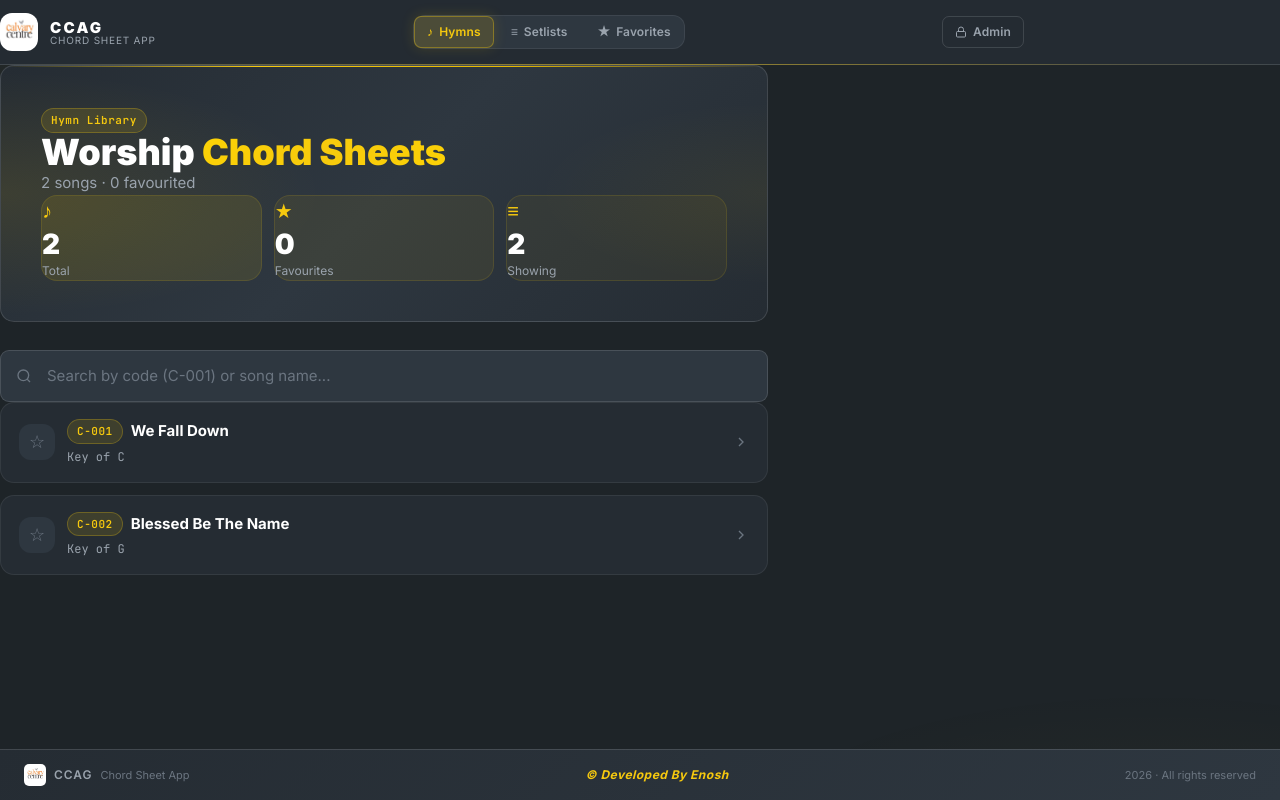
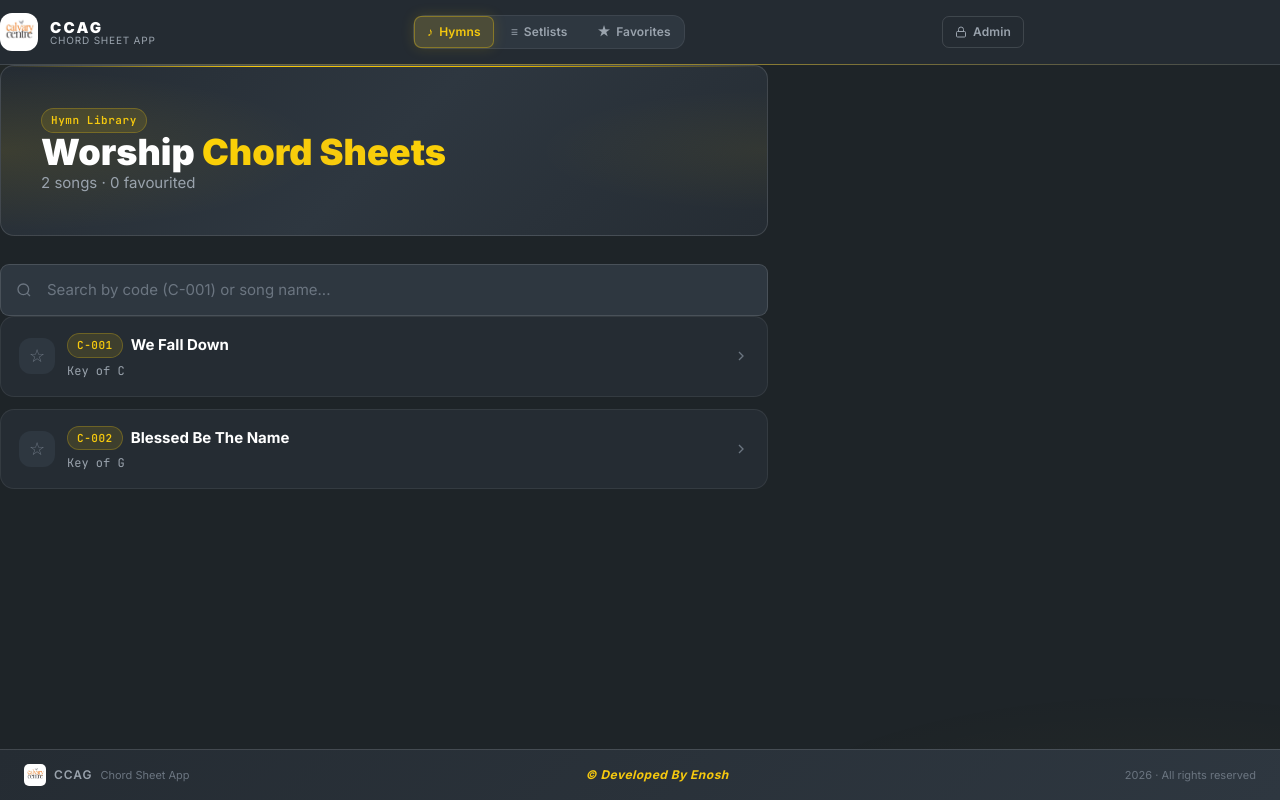
Before and after one commit to Shermith-428/ccag, a React (Vite) app: page / in a window 1280 px wide. Built offline with nearby package versions, Linux system fonts and the light colour scheme.

Commit message:
remove stat cards from hymns hero

```diff
--- a/src/pages/HymnsPage.jsx
+++ b/src/pages/HymnsPage.jsx
@@ -57,21 +57,7 @@ export default function HymnsPage({ hymns, setHymns, favorites, setFavorites })
           )}
         </div>
 
-        {/* Stats */}
-        <div className="relative z-10 grid grid-cols-3 gap-3 mt-6">
-          {[
-            { icon: '♪', label: 'Total', value: hymns.length, bg: 'rgba(246,201,14,0.1)' },
-            { icon: '★', label: 'Favourites', value: favorites.length, bg: 'rgba(246,201,14,0.07)' },
-            { icon: '≡', label: 'Showing', value: filtered.length, bg: 'rgba(246,201,14,0.05)' },
-          ].map(s => (
-            <div key={s.label} className="rounded-2xl p-4 flex flex-col gap-1"
-              style={{ background: s.bg, border: '1px solid rgba(246,201,14,0.12)' }}>
-              <span style={{ color: 'var(--accent)', fontSize: '20px' }}>{s.icon}</span>
-              <p className="font-black text-white" style={{ fontSize: 'clamp(20px, 4vw, 28px)', lineHeight: 1 }}>{s.value}</p>
-              <p style={{ color: 'var(--muted2)', fontSize: '12px' }}>{s.label}</p>
-            </div>
-          ))}
-        </div>
+
       </div>
 
       {/* ── Search ── */}
```
